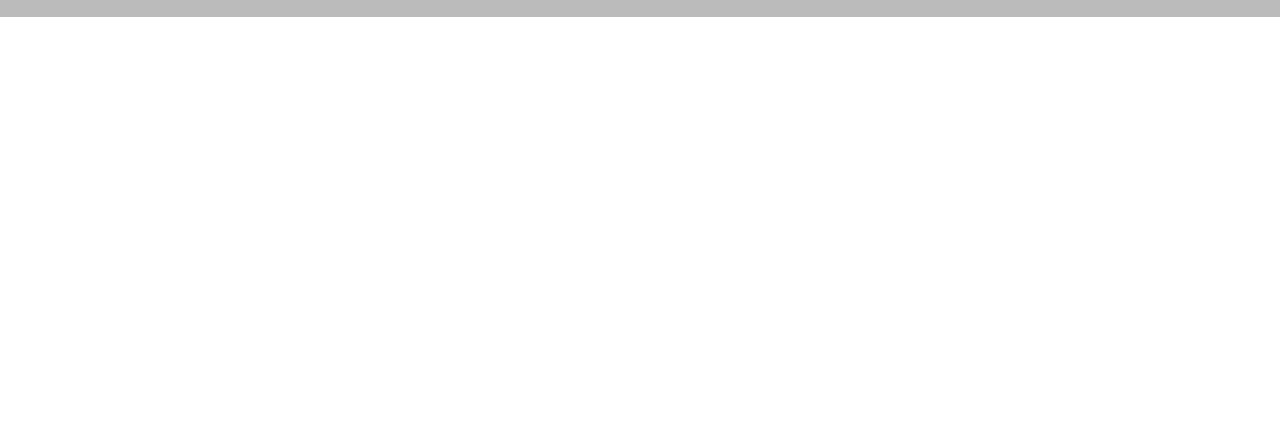
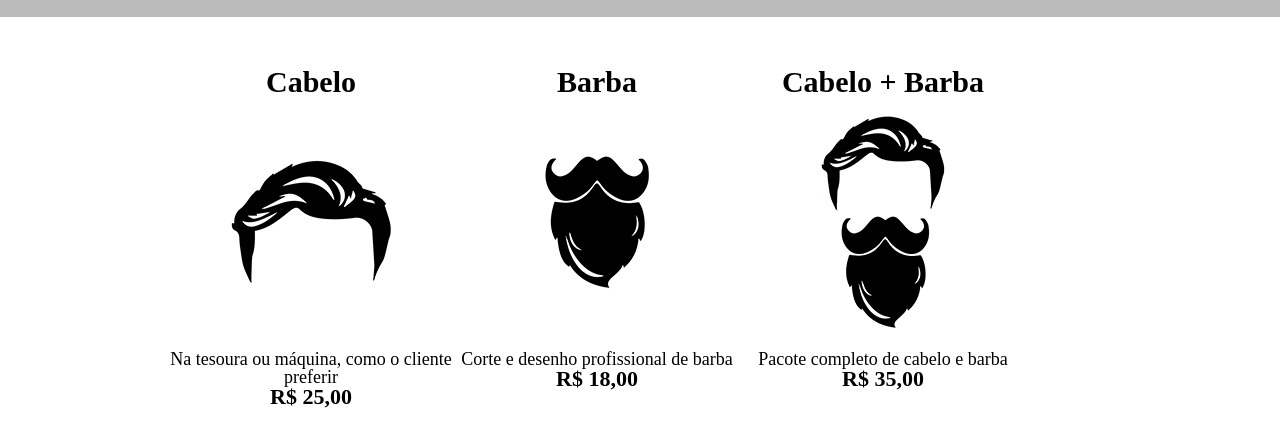
Before and after one commit to alisson98sb/alura-html, a plain HTML site: page produtos.html in a window 1280 px wide. Shown: the part 276-722 px from the top of the page. Drawn offline with Linux system fonts and the light colour scheme.

Commit message:
Aula 04 - A tag section

```diff
--- a/produtos.css
+++ b/produtos.css
@@ -27,3 +27,31 @@ nav a {
     font-size: 22px;
     text-decoration: none;
 }
+
+.produtos {
+    width: 940px;
+    margin: 0 auto;
+    padding: 50px 0;
+}
+
+.produtos li {
+    display:inline-block;
+    text-align:center;
+    width: 30%;
+    vertical-align:top;
+}
+
+.produtos h2{
+    font-size: 30px;
+    font-weight: bold;
+}
+
+.produto-descicao {
+    font-size: 18px;
+
+}
+
+.produto-preco {
+    font-size: 22px;
+    font-weight: bold;
+}
--- a/produtos.html
+++ b/produtos.html
@@ -21,5 +21,30 @@
             </nav>
         </div>
     </header>
+
+    <main> <!--Campo principal do corpo da pagina-->
+        <ul class="produtos">
+            <li>
+                <h2>Cabelo</h2>
+                <img src="./images/cabelo.jpg" alt="">
+                <p  class="produto-descicao">Na tesoura ou máquina, como o  cliente preferir</p>
+                <p class="produto-preco">R$ 25,00</p>
+            </li>
+
+
+            <li><h2>Barba</h2>
+                <img src="./images/barba.jpg" alt="">
+                <p  class="produto-descicao">Corte e desenho profissional de barba</p>
+                <p class="produto-preco">R$ 18,00</p>
+            </li>
+
+
+            <li><h2>Cabelo + Barba</h2>
+                <img src="./images/cabelo+barba.jpg" alt="">
+                <p  class="produto-descicao">Pacote completo de cabelo e barba</p>
+                <p class="produto-preco">R$ 35,00</p>
+            </li>
+        </ul>
+    </main>
 </body>
 </html>
```
